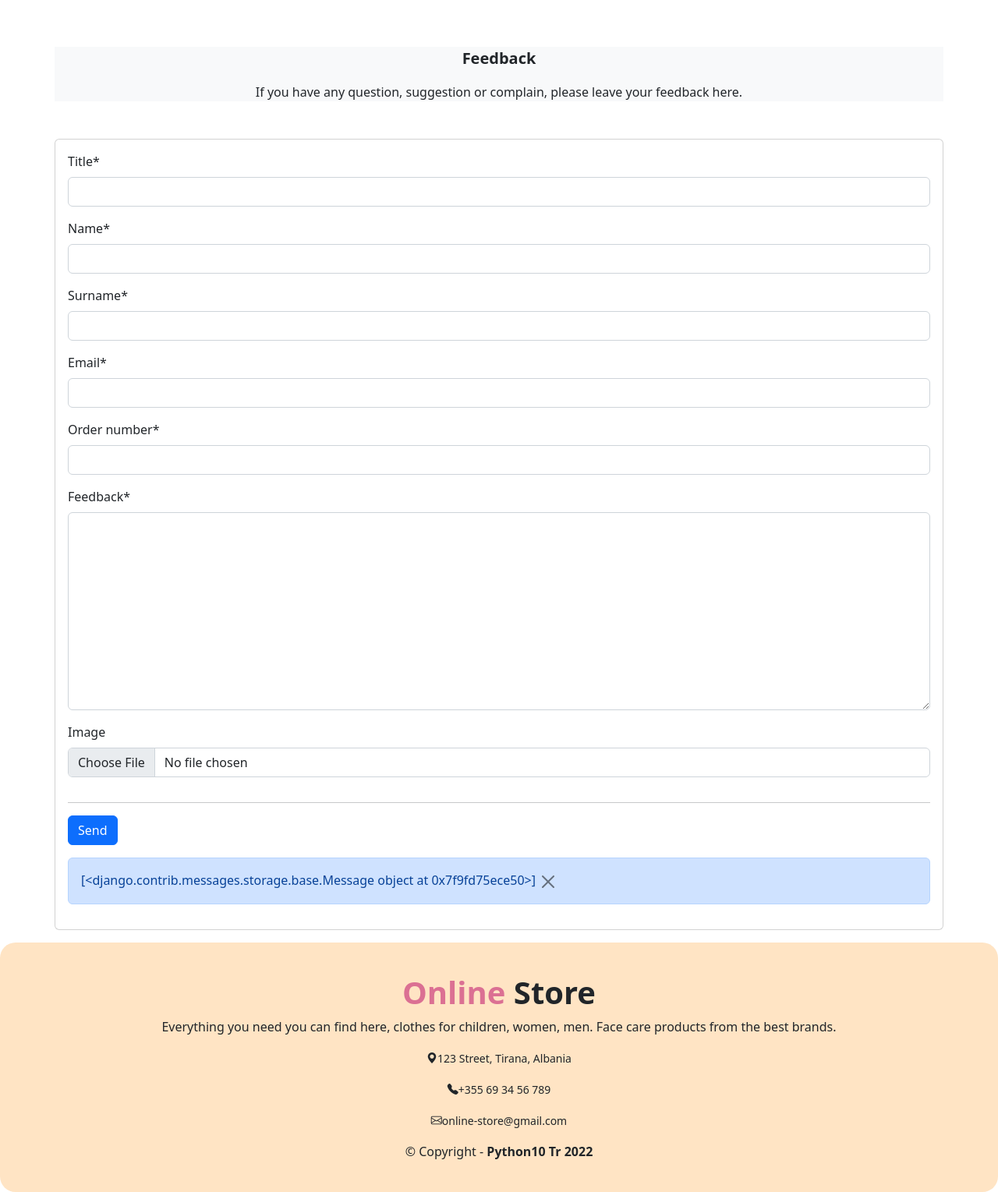
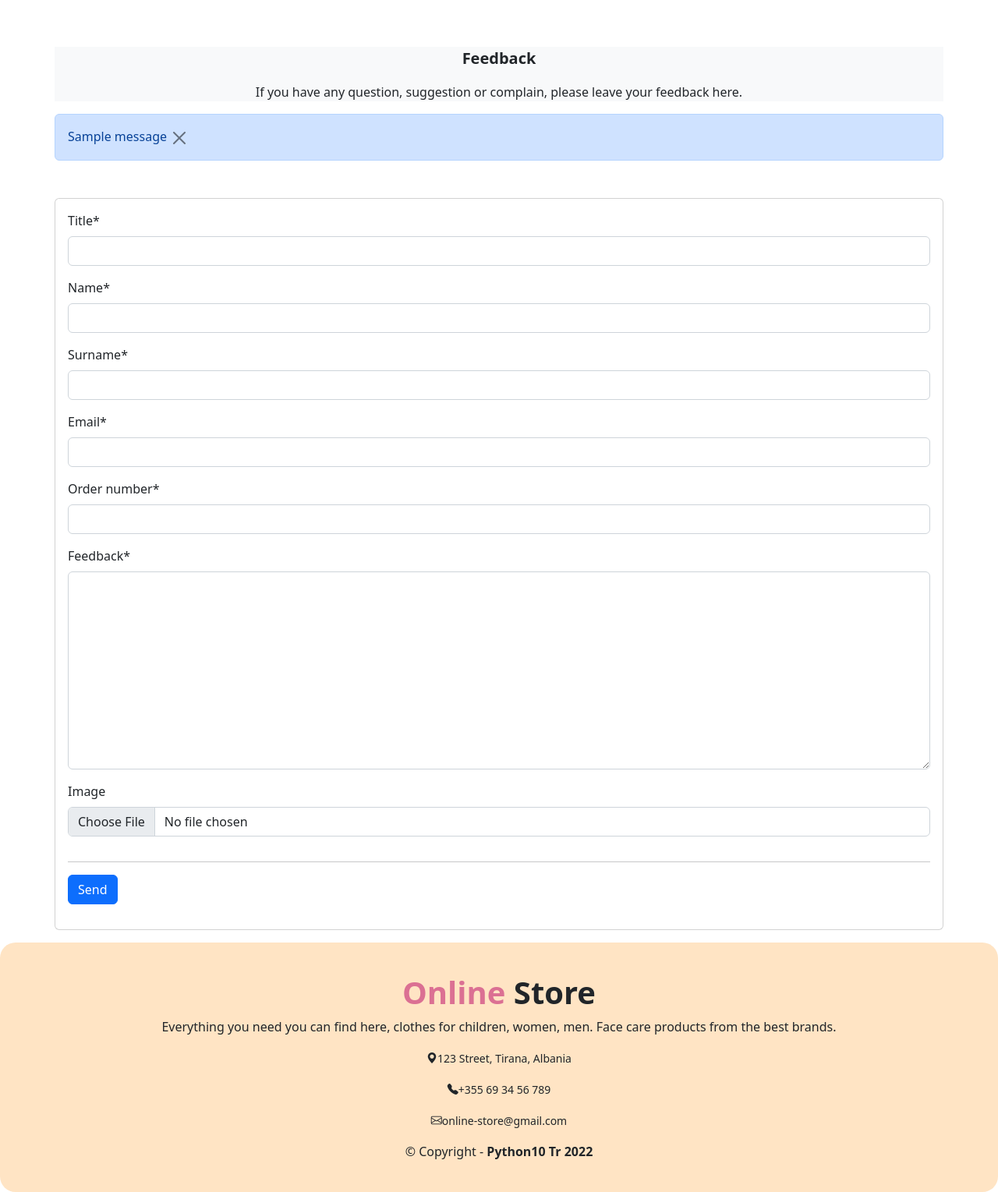
Before and after one commit to Eftiola/Online-Store, a Django app: page /pages/ in a window 1280 px wide. Shown: the part 96-1625 px from the top of the page at 78% size. Run offline with Django 4.2, Linux system fonts and the light colour scheme; tables that the repository leaves empty hold one stand-in row (values such as "Sample post"); one stand-in notice (Sample message) is shown; some libraries are stand-ins or nearby versions.

Commit message:
Add messages on feedback form

```diff
--- a/pages/templates/contact_us.html
+++ b/pages/templates/contact_us.html
@@ -10,24 +10,26 @@
         <p class="fw-lighter">  If you have any question, suggestion or complain, please leave your feedback here.</p>
     </div>
 </figure>
+{% for message in messages %}
+{% if message.tags == 'success' %}
+<div class="alert alert-primary alert-dismissable fade show" role="alert">
+    {{message}}
+    <a href="{% url 'contact-us' %}" type="button" class="btn btn-close" data-bs-dissmiss="alert" aria-label="Close"></a>
+</div>
+
+{% endif %}
+{% endfor %}
 
 <form action="" method="POST" class="card p-3 mt-5" autocomplete="off">
     {% csrf_token %}
     {{ form|crispy }}
+
     <hr>
     <p>
 
         <button class="btn btn-primary" type="submit">Send</button>
     </p>
 
-    {% for message in messages %}
-    {% if message.tags == 'success' %}
-    <div class="alert alert-primary alert-dismissable fade show" role="alert">
-        {{messages}}
-        <a href="{% url 'contact-us' %}" type="button" class="btn btn-close" data-bs-dissmiss="alert" aria-label="Close"></a>
-    </div>
 
-    {% endif %}
-    {% endfor %}
 </form>
 {% endblock content %}
--- a/pages/views.py
+++ b/pages/views.py
@@ -1,4 +1,4 @@
-from django.shortcuts import render
+from django.shortcuts import render,redirect
 from .forms import FeedbackForm
 from django.http import HttpResponseRedirect
 from django.contrib import messages
@@ -13,5 +13,5 @@ def contact_us(request):
     if form.is_valid():
         form.save()
         messages.success(request, "We have recevied your feedback")
-        return HttpResponseRedirect("")
+        return redirect("contact-us")
     return render(request, "contact_us.html", {"form": form})
```
